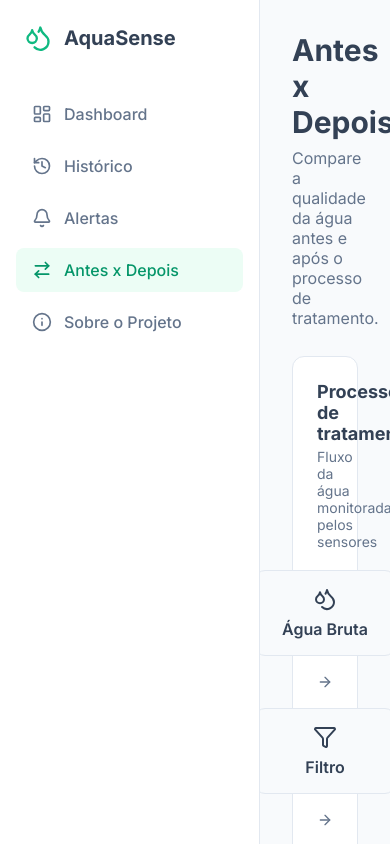
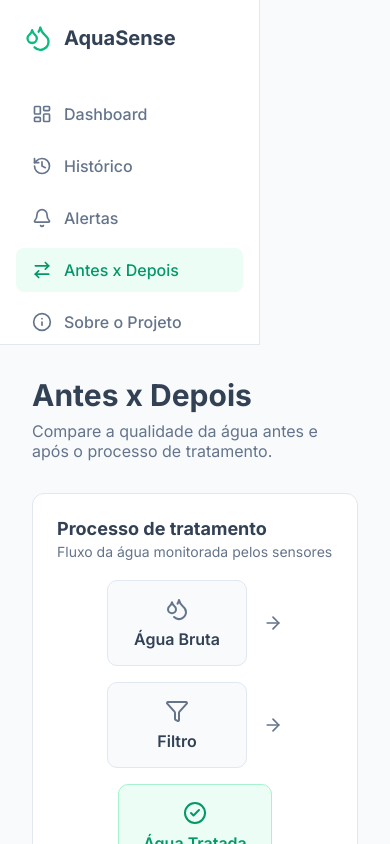
Before and after one commit to Akainor/upx06-frontend, a React (Vite) app: page /comparacao in a window 390 px wide. Built offline with nearby package versions, Linux system fonts and the light colour scheme.

Commit message:
0.2.1 - Correção de Erros e Otimização

```diff
--- a/src/index.css
+++ b/src/index.css
@@ -1,19 +1,27 @@
 @import url('https://fonts.googleapis.com/css2?family=Inter:wght@400;500;600;700&display=swap');
 
 :root {
-  --primary-color: #10B981;
+  /* Cores Principais */
+  --primary-color: #10b981;
   --primary-light: #ecfdf5;
+  --primary-border: #a7f3d0;
   --primary-dark: #059669;
 
+  /* Neutros e Estrutura */
   --bg-color: #f8fafc;
+  --card-bg: #ffffff;
   --sidebar-bg: #ffffff;
+  --neutral-gray: #94a3b8;
 
+  /* Texto e Bordas */
   --text-main: #334155;
   --text-light: #64748b;
   --border-color: #e2e8f0;
 }
 
-* {
+*,
+*::before,
+*::after {
   margin: 0;
   padding: 0;
   box-sizing: border-box;
@@ -23,21 +31,53 @@ body {
   font-family: 'Inter', system-ui, -apple-system, sans-serif;
   background-color: var(--bg-color);
   color: var(--text-main);
+  min-height: 100vh;
 }
 
+/* Responsividade Básica */
+@media (max-width: 768px) {
+  .app-container {
+    flex-direction: column;
+  }
+
+  .sidebar {
+    width: 100%;
+    border-right: none;
+    border-bottom: 1px solid var(--border-color);
+  }
+
+  .sidebar-nav {
+    flex-direction: row;
+    overflow-x: auto;
+    padding-bottom: 12px;
+  }
+
+  .main-content {
+    padding: 16px;
+  }
+
+  .barras-container {
+    grid-template-columns: repeat(4, minmax(60px, 1fr));
+  }
+}
+
+/* Layout Principal */
 .app-container {
   display: flex;
   height: 100vh;
-  width: 100vw;
+  height: 100dvh;
+  width: 100%;
   overflow: hidden;
 }
 
+/* Sidebar */
 .sidebar {
   width: 260px;
   background-color: var(--sidebar-bg);
   border-right: 1px solid var(--border-color);
   display: flex;
   flex-direction: column;
+  flex-shrink: 0;
 }
 
 .sidebar-header {
@@ -76,7 +116,7 @@ body {
   color: var(--text-light);
   border-radius: 8px;
   font-weight: 500;
-  transition: all 0.2s ease-in-out;
+  transition: background-color 0.2s ease, color 0.2s ease;
 }
 
 .nav-item:hover {
@@ -94,6 +134,7 @@ body {
   height: 20px;
 }
 
+/* Conteúdo Principal */
 .main-content {
   flex: 1;
   padding: 32px;
@@ -101,25 +142,32 @@ body {
   background-color: var(--bg-color);
 }
 
-/* --- Página Sobre --- */
-.sobre-header {
+/* --- Cabeçalhos Genéricos (Reutilizável) --- */
+.page-header,
+.sobre-header,
+.comparacao-header {
   margin-bottom: 32px;
 }
 
-.sobre-header h2 {
+.page-header h2,
+.sobre-header h2,
+.comparacao-header h2 {
   font-size: 1.875rem;
   color: var(--text-main);
   margin-bottom: 8px;
 }
 
-.sobre-header p {
+.page-header p,
+.sobre-header p,
+.comparacao-header p {
   color: var(--text-light);
   font-size: 1rem;
 }
 
+/* --- Componentes da Página Sobre --- */
 .sobre-card-destaque {
   background-color: var(--primary-light);
-  border: 1px solid #a7f3d0;
+  border: 1px solid var(--primary-border);
   border-radius: 12px;
   padding: 24px;
   margin-bottom: 32px;
@@ -141,13 +189,13 @@ body {
 
 .sobre-grid {
   display: grid;
-  grid-template-columns: repeat(auto-fit, minmax(300px, 1fr));
+  grid-template-columns: repeat(auto-fit, minmax(280px, 1fr));
   gap: 24px;
   margin-bottom: 40px;
 }
 
 .sobre-card {
-  background-color: #ffffff;
+  background-color: var(--card-bg);
   border: 1px solid var(--border-color);
   border-radius: 12px;
   padding: 24px;
@@ -162,7 +210,8 @@ body {
   color: var(--text-main);
 }
 
-.sobre-card p, .sobre-card ul {
+.sobre-card p,
+.sobre-card ul {
   color: var(--text-light);
   line-height: 1.6;
 }
@@ -173,7 +222,7 @@ body {
 
 .equipa-grid {
   display: grid;
-  grid-template-columns: repeat(auto-fit, minmax(220px, 1fr));
+  grid-template-columns: repeat(auto-fit, minmax(200px, 1fr));
   gap: 16px;
 }
 
@@ -181,7 +230,7 @@ body {
   display: flex;
   align-items: center;
   gap: 12px;
-  background-color: #ffffff;
+  background-color: var(--card-bg);
   border: 1px solid var(--border-color);
   padding: 16px;
   border-radius: 12px;
@@ -206,25 +255,9 @@ body {
   font-size: 0.95rem;
 }
 
-/* --- Página Antes x Depois --- */
-.comparacao-header {
-  margin-bottom: 28px;
-}
-
-.comparacao-header h2 {
-  font-size: 1.875rem;
-  color: var(--text-main);
-  margin-bottom: 8px;
-}
-
-.comparacao-header p {
-  color: var(--text-light);
-  font-size: 1rem;
-}
-
-/* Card do Fluxo de Tratamento */
+/* --- Componentes da Página Antes x Depois --- */
 .fluxo-card {
-  background-color: #ffffff;
+  background-color: var(--card-bg);
   border: 1px solid var(--border-color);
   border-radius: 12px;
   padding: 24px;
@@ -267,7 +300,7 @@ body {
 
 .etapa-item.destaque {
   background-color: var(--primary-light);
-  border-color: #a7f3d0;
+  border-color: var(--primary-border);
   color: var(--primary-dark);
 }
 
@@ -278,13 +311,13 @@ body {
 /* Métricas em Linha */
 .metricas-grid {
   display: grid;
-  grid-template-columns: repeat(auto-fit, minmax(220px, 1fr));
+  grid-template-columns: repeat(auto-fit, minmax(200px, 1fr));
   gap: 16px;
   margin-bottom: 28px;
 }
 
 .metrica-card {
-  background-color: #ffffff;
+  background-color: var(--card-bg);
   border: 1px solid var(--border-color);
   border-radius: 12px;
   padding: 20px;
@@ -327,7 +360,7 @@ body {
 
 /* Gráfico Comparativo em Barras */
 .grafico-card {
-  background-color: #ffffff;
+  background-color: var(--card-bg);
   border: 1px solid var(--border-color);
   border-radius: 12px;
   padding: 24px;
@@ -338,6 +371,8 @@ body {
   justify-content: space-between;
   align-items: center;
   margin-bottom: 24px;
+  flex-wrap: wrap;
+  gap: 12px;
 }
 
 .legenda-container {
@@ -360,7 +395,7 @@ body {
 }
 
 .legenda-cor.antes {
-  background-color: #94a3b8;
+  background-color: var(--neutral-gray);
 }
 
 .legenda-cor.depois {
@@ -375,6 +410,7 @@ body {
   align-items: flex-end;
   padding-bottom: 24px;
   border-bottom: 1px solid var(--border-color);
+  overflow-x: auto;
 }
 
 .grupo-barra {
@@ -399,7 +435,7 @@ body {
 }
 
 .barra.antes {
-  background-color: #94a3b8;
+  background-color: var(--neutral-gray);
 }
 
 .barra.depois {
@@ -411,4 +447,5 @@ body {
   font-size: 0.875rem;
   font-weight: 600;
   color: var(--text-main);
+  text-align: center;
 }
--- a/src/pages/Comparacao.tsx
+++ b/src/pages/Comparacao.tsx
@@ -1,14 +1,21 @@
 import { ArrowRight, Droplets, Filter, CheckCircle2 } from 'lucide-react';
 
+interface DadoComparativo {
+  parametro: string;
+  antes: string;
+  depois: string;
+  alturaAntes: string;
+  alturaDepois: string;
+}
+
+const DADOS_COMPARATIVOS: DadoComparativo[] = [
+  { parametro: 'pH', antes: '7.8', depois: '7.2', alturaAntes: '90%', alturaDepois: '83%' },
+  { parametro: 'Turbidez', antes: '7 NTU', depois: '1.2 NTU', alturaAntes: '90%', alturaDepois: '15.4%' },
+  { parametro: 'Temperatura', antes: '25.8°C', depois: '24.5°C', alturaAntes: '90%', alturaDepois: '85.5%' },
+  { parametro: 'TDS', antes: '320 ppm', depois: '210 ppm', alturaAntes: '90%', alturaDepois: '59%' }
+];
+
 export default function Comparacao() {
-  // Dados estáticos baseados no protótipo Figma para demonstração
-  const dadosComparativos = [
-    { parametro: 'pH', antes: '7.8', depois: '7.2', alturaAntes: '80%', alturaDepois: '70%' },
-    { parametro: 'Turbidez', antes: '45 NTU', depois: '14 NTU', alturaAntes: '95%', alturaDepois: '30%' },
-    { parametro: 'Temperatura', antes: '25.8°C', depois: '24.5°C', alturaAntes: '75%', alturaDepois: '70%' },
-    { parametro: 'TDS', antes: '320 ppm', depois: '210 ppm', alturaAntes: '85%', alturaDepois: '55%' }
-  ];
-
   return (
     <div>
       <div className="comparacao-header">
@@ -22,14 +29,14 @@ export default function Comparacao() {
 
         <div className="fluxo-etapas">
           <div className="etapa-item">
-            <Droplets size={24} className="text-gray-500" />
+            <Droplets size={24} style={{ color: 'var(--text-light)' }} />
             <span>Água Bruta</span>
           </div>
 
           <ArrowRight className="etapa-seta" size={20} />
 
           <div className="etapa-item">
-            <Filter size={24} className="text-gray-500" />
+            <Filter size={24} style={{ color: 'var(--text-light)' }} />
             <span>Filtro</span>
           </div>
 
@@ -43,15 +50,15 @@ export default function Comparacao() {
       </div>
 
       <div className="metricas-grid">
-        {dadosComparativos.map((item, index) => (
-          <div className="metrica-card" key={index}>
+        {DADOS_COMPARATIVOS.map((item) => (
+          <div className="metrica-card" key={item.parametro}>
             <div className="metrica-titulo">{item.parametro}</div>
             <div className="metrica-valores">
               <div className="valor-bloco">
                 <span className="valor-rotulo">Antes</span>
                 <span className="valor-num">{item.antes}</span>
               </div>
-              <div className="valor-bloco" style={{ textAlign: 'right' }}>
+              <div className="valor-bloco text-right">
                 <span className="valor-rotulo">Depois</span>
                 <span className="valor-num depois">{item.depois}</span>
               </div>
@@ -63,27 +70,27 @@ export default function Comparacao() {
       <div className="grafico-card">
         <div className="grafico-header">
           <div>
-            <h3 style={{ fontSize: '1.125rem', fontWeight: 600 }}>Comparativo de qualidade</h3>
-            <p style={{ fontSize: '0.875rem', color: 'var(--text-light)' }}>
+            <h3 className="text-lg font-semibold text-[var(--text-main)]">Comparativo de qualidade</h3>
+            <p className="text-sm text-[var(--text-light)]">
               Valores medidos no último ciclo de tratamento
             </p>
           </div>
 
           <div className="legenda-container">
             <div className="legenda-item">
-              <div className="legenda-cor antes"></div>
+              <div className="legenda-cor antes" />
               <span>Antes</span>
             </div>
             <div className="legenda-item">
-              <div className="legenda-cor depois"></div>
+              <div className="legenda-cor depois" />
               <span>Depois</span>
             </div>
           </div>
         </div>
 
         <div className="barras-container">
-          {dadosComparativos.map((item, index) => (
-            <div className="grupo-barra" key={index}>
+          {DADOS_COMPARATIVOS.map((item) => (
+            <div className="grupo-barra" key={item.parametro}>
               <div className="par-barras">
                 <div
                   className="barra antes"
```
Also changed, not shown: src/pages/Sobre.tsx (+27 -17 lines).
